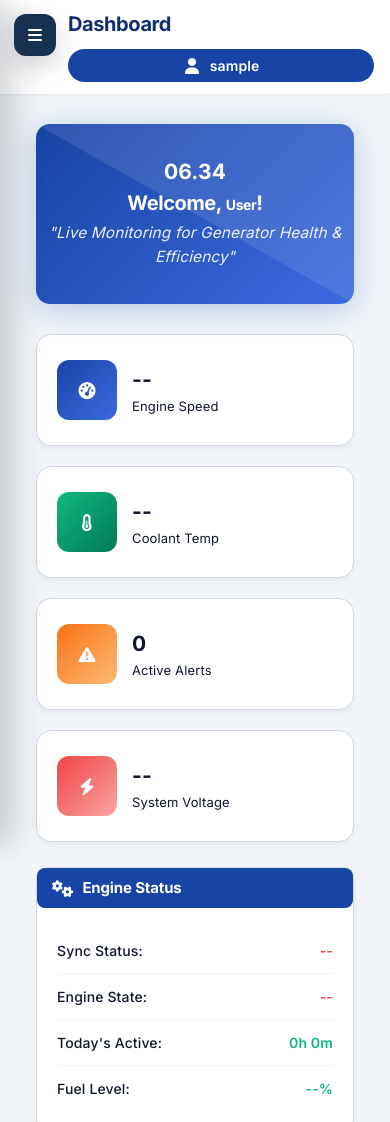
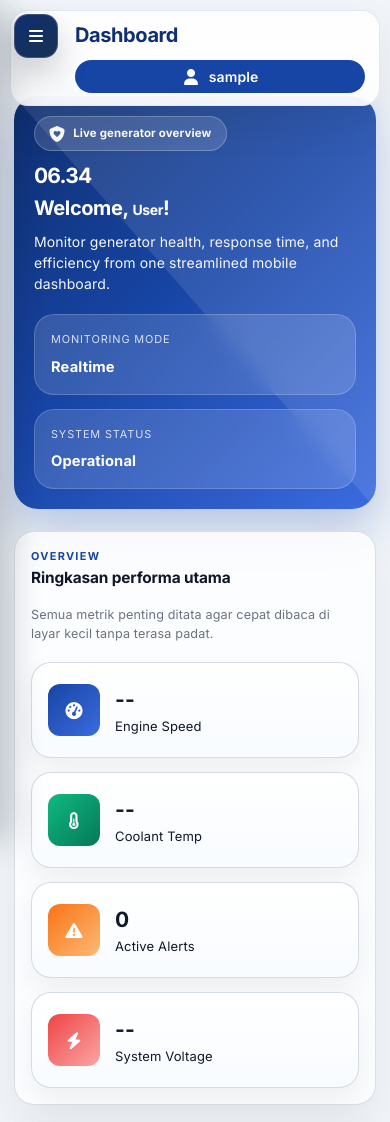
Before and after one commit to Salsabilla-Putri/monitoring, a website: page public/index.html in a window 390 px wide. Shown: the top 1122 px of the page. Drawn offline with nearby package versions, Linux system fonts and the light colour scheme; no server answers; sample sign-in values are in the browser's storage.

Commit message:
Polish mobile dashboard layout

```diff
--- a/public/css/dashboard.css
+++ b/public/css/dashboard.css
@@ -29,8 +29,8 @@ body {
 .main-content {
     flex: 1;
     margin-left: 80px;
-    padding: 25px;
-    padding-top: 85px;
+    padding: 24px;
+    padding-top: 92px;
     transition: margin-left 0.3s ease;
     width: calc(100% - 80px);
 }
@@ -41,18 +41,67 @@ body {
 }
 
 /* === HERO SECTION === */
+.dashboard-container {
+    width: min(100%, 1320px);
+    margin: 0 auto;
+    display: grid;
+    gap: 24px;
+}
+
+.section-block {
+    background: rgba(255, 255, 255, 0.78);
+    border: 1px solid rgba(208, 215, 225, 0.8);
+    border-radius: 24px;
+    padding: 22px;
+    box-shadow: 0 20px 45px rgba(15, 23, 42, 0.06);
+    backdrop-filter: blur(14px);
+}
+
+.section-heading {
+    display: flex;
+    justify-content: space-between;
+    align-items: flex-end;
+    gap: 18px;
+    margin-bottom: 18px;
+}
+
+.section-heading.compact {
+    margin-bottom: 16px;
+}
+
+.section-heading h2 {
+    font-size: clamp(1.1rem, 2vw, 1.35rem);
+    color: var(--dark);
+    margin-top: 4px;
+}
+
+.section-eyebrow {
+    font-size: 0.78rem;
+    font-weight: 700;
+    letter-spacing: 0.12em;
+    text-transform: uppercase;
+    color: var(--primary);
+}
+
+.section-copy {
+    max-width: 420px;
+    color: var(--muted);
+    font-size: 0.95rem;
+}
+
 .hero {
-    background: linear-gradient(135deg, var(--primary), var(--primary-light));
-    height: 220px;
-    border-radius: 14px;
-    margin-bottom: 30px;
-    box-shadow: 0 6px 32px rgba(23, 69, 165, 0.25);
+    background: linear-gradient(135deg, #0f2f70 0%, var(--primary) 45%, var(--primary-light) 100%);
+    min-height: 260px;
+    border-radius: 28px;
+    margin-bottom: 4px;
+    box-shadow: 0 20px 45px rgba(23, 69, 165, 0.28);
     position: relative;
     overflow: hidden;
     display: flex;
-    align-items: center;
-    justify-content: center;
-    text-align: center;
+    align-items: flex-end;
+    justify-content: space-between;
+    gap: 24px;
+    padding: 28px;
 }
 
 .hero::before {
@@ -61,25 +110,28 @@ body {
     background-size: cover;
 }
 
-.hero-content { position: relative; z-index: 3; color: white; }
-.hero-time { font-size: 3.5em; font-weight: 800; line-height: 1.1; }
-.hero-greeting { font-size: 1.4em; margin-top: 8px; font-weight: 600; }
-.hero-quote { font-size: 1.1em; opacity: 0.9; margin-top: 5px; font-style: italic; }
+.hero-content { position: relative; z-index: 3; color: white; max-width: 620px; }
+.hero-badge { display: inline-flex; align-items: center; gap: 8px; padding: 8px 14px; border-radius: 999px; background: rgba(255,255,255,0.14); border: 1px solid rgba(255,255,255,0.24); font-size: 0.82rem; font-weight: 700; margin-bottom: 18px; }
+.hero-time { font-size: clamp(2.8rem, 6vw, 4.5rem); font-weight: 800; line-height: 1; letter-spacing: -0.04em; }
+.hero-greeting { font-size: clamp(1.35rem, 2.5vw, 2rem); margin-top: 10px; font-weight: 700; }
+.hero-quote { font-size: 1rem; opacity: 0.95; margin-top: 10px; max-width: 48ch; }
+.hero-stats { position: relative; z-index: 3; display: grid; grid-template-columns: repeat(2, minmax(140px, 1fr)); gap: 14px; width: min(100%, 330px); }
+.hero-stat { padding: 16px; border-radius: 20px; background: rgba(255,255,255,0.14); border: 1px solid rgba(255,255,255,0.18); color: #fff; backdrop-filter: blur(10px); }
+.hero-stat-label { display: block; font-size: 0.78rem; text-transform: uppercase; letter-spacing: 0.08em; opacity: 0.8; margin-bottom: 8px; }
+.hero-stat strong { font-size: 1.05rem; }
 
 /* === GRID LAYOUTS (UPDATED) === */
 .overview-cards {
     display: grid;
-    grid-template-columns: repeat(4, 1fr);
-    gap: 20px;
-    margin-bottom: 25px;
+    grid-template-columns: repeat(4, minmax(0, 1fr));
+    gap: 18px;
 }
 
 /* Grid 3 Kolom (Untuk Engine, Activity, System) */
 .grid-3 {
     display: grid;
-    grid-template-columns: repeat(3, 1fr);
-    gap: 25px;
-    margin-bottom: 25px;
+    grid-template-columns: repeat(3, minmax(0, 1fr));
+    gap: 20px;
 }
 
 /* Grid 2 Kolom (Untuk Chart, Alerts) */
@@ -89,9 +141,8 @@ body {
 /* Grid 2 Kolom (Chart & Alerts) - UBAH JADI 1:1 */
 .grid-2 {
     display: grid;
-    grid-template-columns: 1fr 1fr; /* Sama Besar */
-    gap: 25px;
-    margin-bottom: 25px;
+    grid-template-columns: repeat(2, minmax(0, 1fr));
+    gap: 20px;
 }
 
 /* === NEW ALERT CARD STYLES === */
@@ -174,14 +225,14 @@ body {
 
 /* === CARDS === */
 .overview-card {
-    background: white; border-radius: 15px; padding: 20px;
+    background: linear-gradient(180deg, #ffffff 0%, #f8fbff 100%); border-radius: 20px; padding: 20px;
     min-height: 112px;
-    box-shadow: 0 4px 6px -1px rgba(0,0,0,0.05);
-    border: 1px solid var(--border);
+    box-shadow: 0 12px 28px rgba(15,23,42,0.06);
+    border: 1px solid rgba(208, 215, 225, 0.9);
     display: flex; align-items: center; gap: 15px;
-    transition: transform 0.2s;
+    transition: transform 0.2s, box-shadow 0.2s;
 }
-.overview-card:hover { transform: translateY(-5px); }
+.overview-card:hover { transform: translateY(-4px); box-shadow: 0 16px 32px rgba(15,23,42,0.09); }
 
 .overview-icon {
     width: 60px; height: 60px; border-radius: 12px;
@@ -197,15 +248,16 @@ body {
 .overview-label { font-size: var(--text-sm-size); color: var(--black); white-space: nowrap; }
 
 .card {
-    background: white; border-radius: 12px; padding: 20px;
-    box-shadow: 0 2px 10px rgba(0,0,0,0.03); border: 1px solid var(--border);
+    background: white; border-radius: 20px; padding: 20px;
+    box-shadow: 0 14px 32px rgba(15,23,42,0.05); border: 1px solid rgba(208, 215, 225, 0.9);
     height: 100%; display: flex; flex-direction: column;
+    overflow: hidden;
 }
 
 .card h3 {
-    background: var(--primary); color: white;
-    padding: 10px 15px; border-radius: 8px;
-    margin: -20px -20px 20px -20px;
+    background: linear-gradient(135deg, var(--primary), var(--primary-light)); color: white;
+    padding: 14px 16px; border-radius: 0;
+    margin: -20px -20px 18px -20px;
     font-size: var(--text-md-size); display: flex; align-items: center; gap: 10px;
 }
 
@@ -251,9 +303,35 @@ body {
     .overview-cards { grid-template-columns: repeat(2, 1fr); }
     .grid-3, .grid-2 { grid-template-columns: 1fr; }
 }
+@media (max-width: 992px) {
+    .section-heading { flex-direction: column; align-items: flex-start; }
+    .hero { grid-template-columns: 1fr; flex-direction: column; align-items: flex-start; }
+    .hero-stats { width: 100%; max-width: none; }
+    .grid-2 { grid-template-columns: 1fr; }
+}
+
 @media (max-width: 768px) {
-    .main-content { margin-left: 0; width: 100%; padding: 16px; padding-top: 104px; }
-    .overview-cards { grid-template-columns: 1fr; }
-    .hero { height: 180px; }
-    .hero-time { font-size: 2.5em; }
+    .main-content { margin-left: 0; width: 100%; padding: 14px; padding-top: 96px; }
+    .dashboard-container { gap: 18px; }
+    .section-block { padding: 16px; border-radius: 20px; }
+    .hero { min-height: auto; padding: 20px; border-radius: 24px; gap: 20px; }
+    .hero-badge { margin-bottom: 14px; }
+    .hero-stats { grid-template-columns: 1fr; }
+    .overview-cards, .grid-3, .grid-2 { grid-template-columns: 1fr; gap: 14px; }
+    .overview-card { min-height: 96px; padding: 16px; }
+    .overview-icon { width: 52px; height: 52px; }
+    .card { border-radius: 18px; }
+    .list-row { gap: 10px; align-items: flex-start; }
+    .list-row span:last-child { text-align: right; }
+    .chart-box { min-height: 220px; }
+    .ac-date { margin-left: 0; margin-top: 8px; }
+    .alert-card { align-items: flex-start; flex-wrap: wrap; }
 }
+
+@media (max-width: 520px) {
+    .section-copy { font-size: 0.9rem; }
+    .hero-time { font-size: 2.35rem; }
+    .hero-greeting { font-size: 1.2rem; }
+    .overview-value { font-size: 1.15rem; }
+    .overview-label { white-space: normal; }
+}
--- a/public/css/topbar.css
+++ b/public/css/topbar.css
@@ -1,26 +1,28 @@
 /* === TOPBAR STYLES (FIXED + RESPONSIVE) === */
 .topbar {
     position: fixed;
-    top: 0;
-    left: 80px;
-    right: 0;
-    min-height: 60px;
-    background: #fff;
-    background: var(--card-bg, #fff);
-    border-bottom: 1px solid #e2e8f0;
+    top: 12px;
+    left: 92px;
+    right: 12px;
+    min-height: 64px;
+    background: rgba(255,255,255,0.9);
+    background: color-mix(in srgb, var(--card-bg, #fff) 90%, transparent);
+    border: 1px solid rgba(226, 232, 240, 0.95);
     display: flex;
     align-items: center;
     justify-content: space-between;
     gap: 12px;
-    padding: 12px 24px;
+    padding: 12px 20px;
     z-index: 20;
-    transition: left 0.3s;
-    box-shadow: 0 2px 4px rgba(0,0,0,0.02);
+    transition: left 0.3s, right 0.3s;
+    box-shadow: 0 18px 40px rgba(15,23,42,0.08);
+    border-radius: 20px;
+    backdrop-filter: blur(18px);
 }
 
 #sidebar-container:hover ~ .topbar,
 body.sidebar-expanded .topbar {
-    left: 220px;
+    left: 232px;
 }
 
 .topbar-title {
@@ -56,11 +58,14 @@ body.sidebar-expanded .topbar {
     .topbar,
     #sidebar-container:hover ~ .topbar,
     body.sidebar-expanded .topbar {
-        left: 0;
-        padding: 12px 16px 12px 68px;
-        min-height: 68px;
+        top: 10px;
+        left: 10px;
+        right: 10px;
+        padding: 12px 14px 12px 64px;
+        min-height: 72px;
         align-items: center;
         flex-wrap: wrap;
+        border-radius: 18px;
     }
 
     .topbar-title {
--- a/public/index.html
+++ b/public/index.html
@@ -37,17 +37,37 @@
         </div>
       </div>
 
-    <div class="dashboard-container" style="padding: 20px;">
+    <div class="dashboard-container">
 
-      <div class="hero">
+      <section class="hero">
         <div class="hero-content">
+          <span class="hero-badge"><i class="fas fa-shield-heart"></i> Live generator overview</span>
           <div id="clock" class="hero-time">--:--</div>
           <div class="hero-greeting">Welcome, <span id="welcome-user">User</span>!</div>
-          <div class="hero-quote">"Live Monitoring for Generator Health & Efficiency"</div>
+          <div class="hero-quote">Monitor generator health, response time, and efficiency from one streamlined mobile dashboard.</div>
         </div>
-      </div>
+        <div class="hero-stats">
+          <div class="hero-stat">
+            <span class="hero-stat-label">Monitoring Mode</span>
+            <strong>Realtime</strong>
+          </div>
+          <div class="hero-stat">
+            <span class="hero-stat-label">System Status</span>
+            <strong>Operational</strong>
+          </div>
+        </div>
+      </section>
 
-      <div class="overview-cards">
+      <section class="section-block section-overview">
+        <div class="section-heading">
+          <div>
+            <p class="section-eyebrow">Overview</p>
+            <h2>Ringkasan performa utama</h2>
+          </div>
+          <p class="section-copy">Semua metrik penting ditata agar cepat dibaca di layar kecil tanpa terasa padat.</p>
+        </div>
+
+        <div class="overview-cards">
         <div class="overview-card">
           <div class="overview-icon icon-prm"><i class="fas fa-tachometer-alt"></i></div>
           <div class="overview-content">
@@ -78,7 +98,16 @@
         </div>
       </div>
 
-      <div class="grid-3">
+      </section>
+
+      <section class="section-block">
+        <div class="section-heading compact">
+          <div>
+            <p class="section-eyebrow">Operations</p>
+            <h2>Status engine & aktivitas terbaru</h2>
+          </div>
+        </div>
+        <div class="grid-3">
         <div class="card">
           <h3><i class="fas fa-cogs"></i> Engine Status</h3>
           <div class="list-row">
@@ -114,7 +143,16 @@
         </div>
       </div>
 
-      <div class="grid-2">
+      </section>
+
+      <section class="section-block section-analytics">
+        <div class="section-heading compact">
+          <div>
+            <p class="section-eyebrow">Analytics</p>
+            <h2>Riwayat aktif & notifikasi</h2>
+          </div>
+        </div>
+        <div class="grid-2">
         <div class="card">
           <h3><i class="fas fa-chart-line"></i> Active Time History</h3>
           <div class="chart-box">
@@ -128,7 +166,8 @@
              <div style="text-align:center; padding:20px; color:#aaa">Loading alerts...</div>
           </div>
         </div>
-      </div>
+        </div>
+      </section>
 
     </div> </div> <script src="js/sidebar.js"></script>
   <script src="js/dashboard.js"></script>
--- a/public/sidebar.css
+++ b/public/sidebar.css
@@ -189,13 +189,13 @@ body {
     position: fixed;
     top: 14px;
     left: 14px;
-    width: 42px;
-    height: 42px;
-    border: none;
-    border-radius: 12px;
-    background: #183153;
+    width: 44px;
+    height: 44px;
+    border: 1px solid rgba(255,255,255,0.18);
+    border-radius: 14px;
+    background: linear-gradient(135deg, #0f2f70, #183153);
     color: #fff;
-    box-shadow: 0 10px 24px rgba(15, 23, 42, 0.18);
+    box-shadow: 0 16px 32px rgba(15, 23, 42, 0.22);
     z-index: 140;
     cursor: pointer;
 }
@@ -231,15 +231,18 @@ body.mobile-sidebar-open .sidebar-overlay {
     }
 
     .sidebar {
-        width: min(280px, 82vw);
+        width: min(300px, 86vw);
         transform: translateX(-100%);
         box-shadow: 12px 0 32px rgba(15, 23, 42, 0.2);
+        border-top-right-radius: 24px;
+        border-bottom-right-radius: 24px;
+        padding-top: 18px;
     }
 
     .sidebar:hover,
     body.sidebar-expanded .sidebar,
     body.mobile-sidebar-open .sidebar {
-        width: min(280px, 82vw);
+        width: min(300px, 86vw);
         transform: translateX(0);
     }
 
@@ -266,7 +269,18 @@ body.mobile-sidebar-open .sidebar-overlay {
     body.sidebar-expanded .main-content {
         margin-left: 0;
         width: 100%;
-        padding: 16px;
+        padding: 14px;
+    }
+
+    .logo {
+        width: 54px;
+        margin-bottom: 22px;
+    }
+
+    .nav-item {
+        margin-inline: 10px;
+        padding: 14px 16px;
+        border-radius: 14px;
     }
 
     body.mobile-sidebar-open {
```
